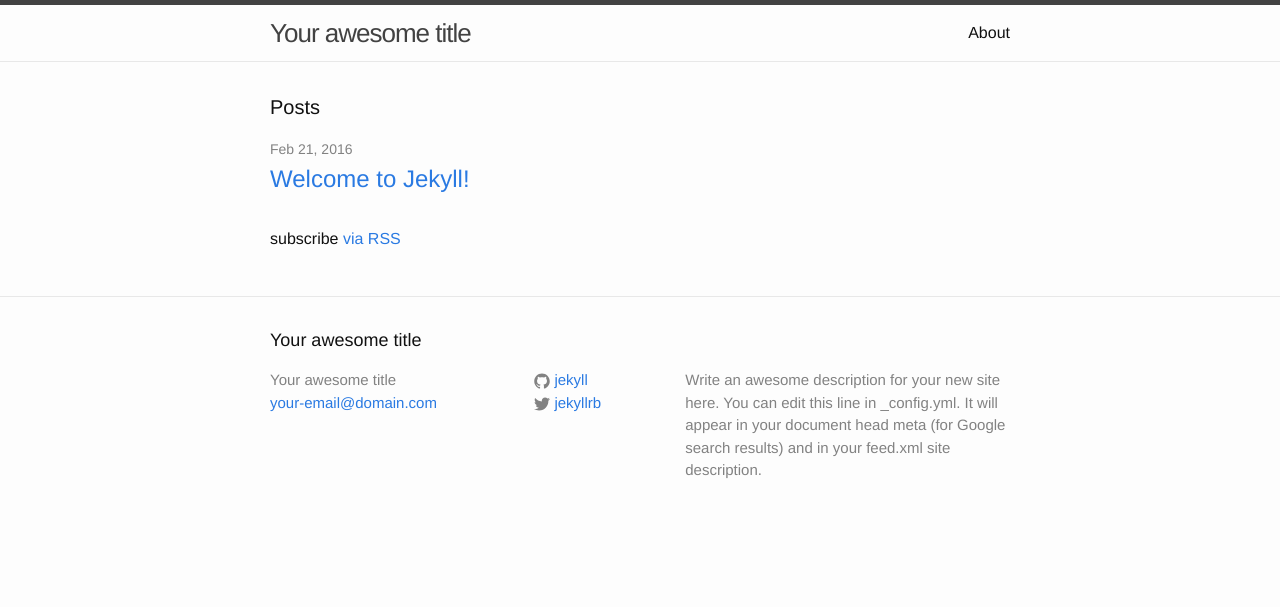
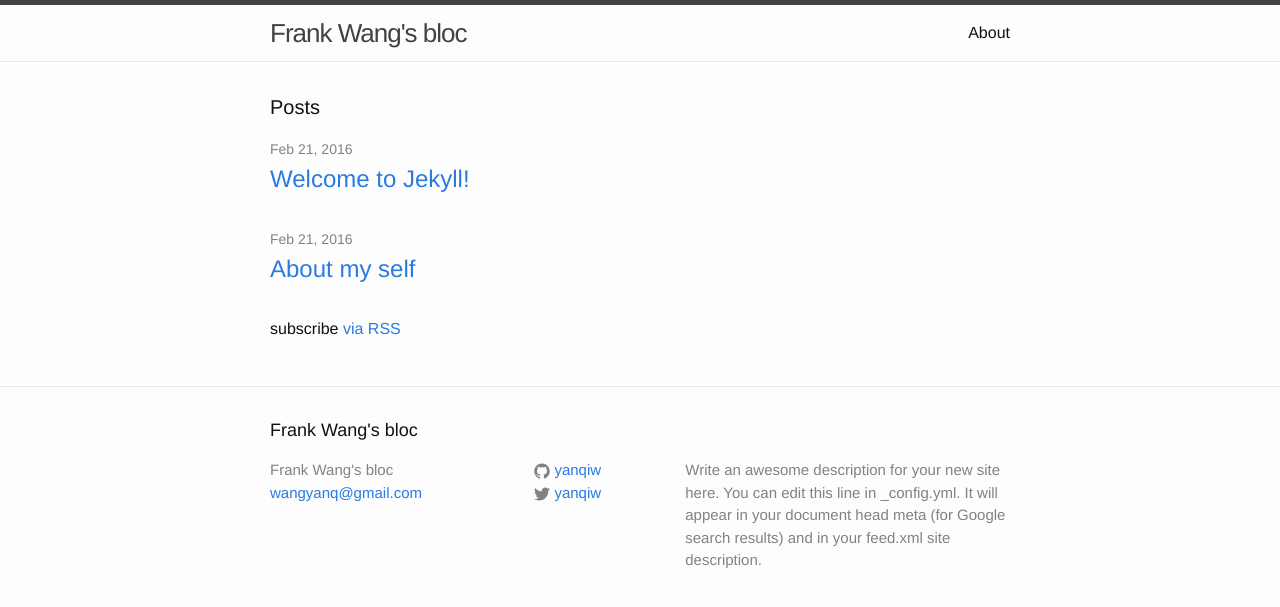
Before and after one commit to yanqiw/yanqiw.github.io, a Jekyll site: the page built from index.html, in a window 1280 px wide. Shown: the top 607 px of the page. Built offline with Jekyll 4.4.1, drawn with Linux system fonts in a browser that asks for light colours.

Commit message:
add about me

```diff
--- a/_config.yml
+++ b/_config.yml
@@ -6,16 +6,16 @@
 # 'jekyll serve'. If you change this file, please restart the server process.
 
 # Site settings
-title: Your awesome title
-email: your-email@domain.com
+title: Frank Wang's bloc
+email: wangyanq@gmail.com
 description: > # this means to ignore newlines until "baseurl:"
   Write an awesome description for your new site here. You can edit this
   line in _config.yml. It will appear in your document head meta (for
   Google search results) and in your feed.xml site description.
 baseurl: "" # the subpath of your site, e.g. /blog
-url: "http://yourdomain.com" # the base hostname & protocol for your site
-twitter_username: jekyllrb
-github_username:  jekyll
+url: "http://frankwang.cn" # the base hostname & protocol for your site
+twitter_username: yanqiw
+github_username:  yanqiw
 
 # Build settings
 markdown: kramdown
```
Also changed, not shown: _posts/2016-02-21-introduction.markdown (added, +12 -0 lines).
